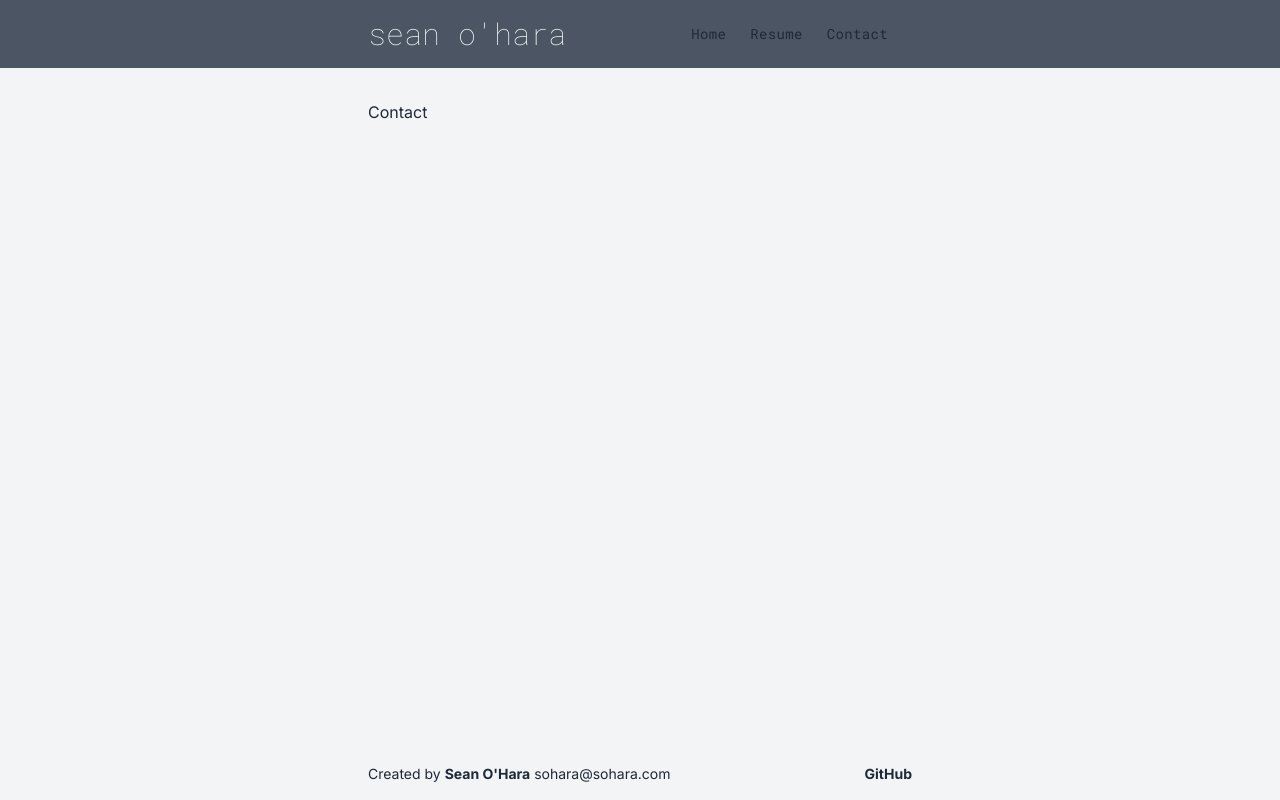
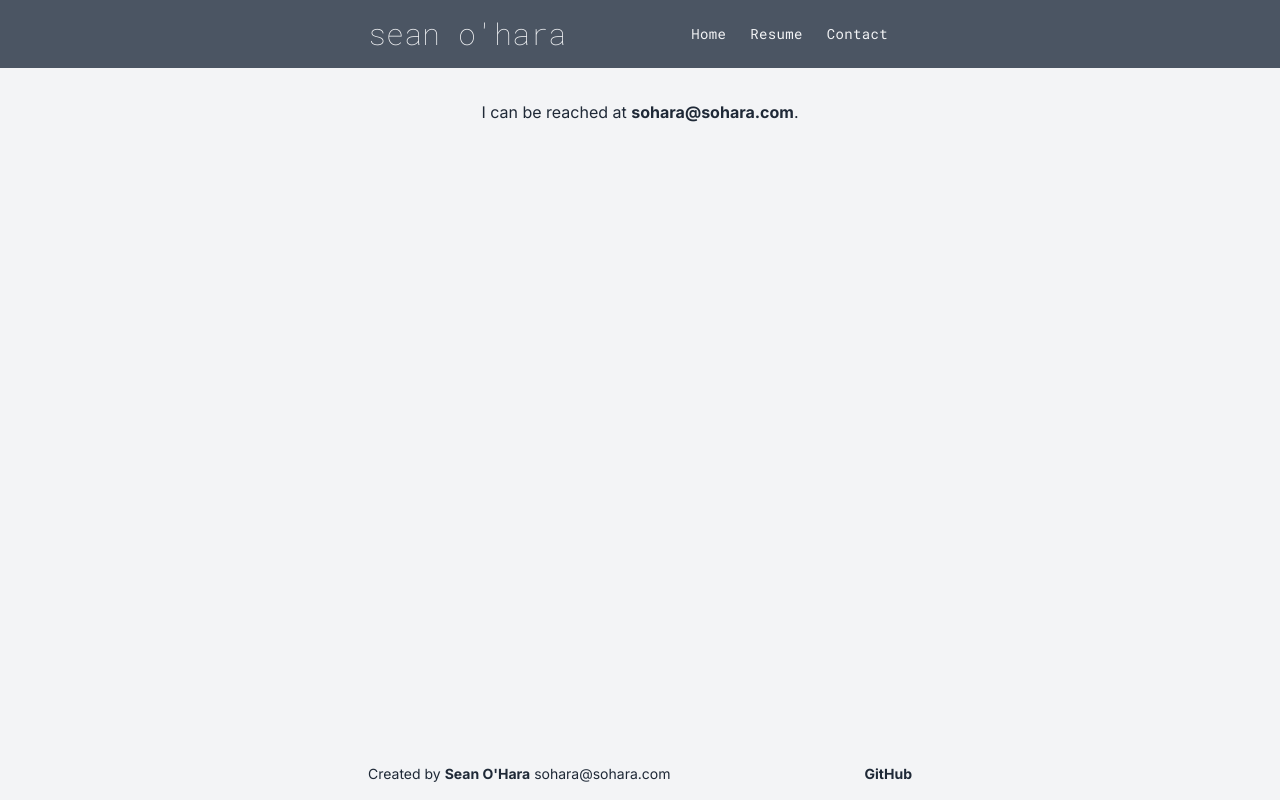
Before and after one commit to sohara/sohara.com, a Next.js app: page /contact in a window 1280 px wide. Built offline with nearby package versions, Linux system fonts and the light colour scheme.

Commit message:
Some minor fixes

```diff
--- a/src/app/contact/page.tsx
+++ b/src/app/contact/page.tsx
@@ -1,3 +1,14 @@
 export default function Contact() {
-  return <h1>Contact</h1>;
+  return (
+    <p className="text-center">
+      I can be reached at{" "}
+      <a
+        href="mailto:sohara@sohara.com"
+        className="text-grey-darkest font-bold no-underline"
+      >
+        sohara@sohara.com
+      </a>
+      .
+    </p>
+  );
 }
--- a/src/components/Header.tsx
+++ b/src/components/Header.tsx
@@ -32,21 +32,21 @@ export const Header = () => (
         <div className="text-sm">
           <Link
             href="/"
-            className="block mt-4 md:inline-block md:mt-0 mr-6 no-underline text-grey-lighter font-mono tracking-wide"
+            className="block mt-4 md:inline-block md:mt-0 mr-6 no-underline text-gray-100 font-mono tracking-wide"
           >
             Home
           </Link>
 
           <Link
             href="/resume"
-            className="block mt-4 md:inline-block md:mt-0 mr-6 no-underline text-grey-lighter font-mono tracking-wide"
+            className="block mt-4 md:inline-block md:mt-0 mr-6 no-underline text-gray-100 font-mono tracking-wide"
           >
             Resume
           </Link>
 
           <Link
             href="/contact"
-            className="block mt-4 md:inline-block md:mt-0 mr-6 no-underline text-grey-lighter font-mono tracking-wide"
+            className="block mt-4 md:inline-block md:mt-0 mr-6 no-underline text-gray-100 font-mono tracking-wide"
           >
             Contact
           </Link>
```
